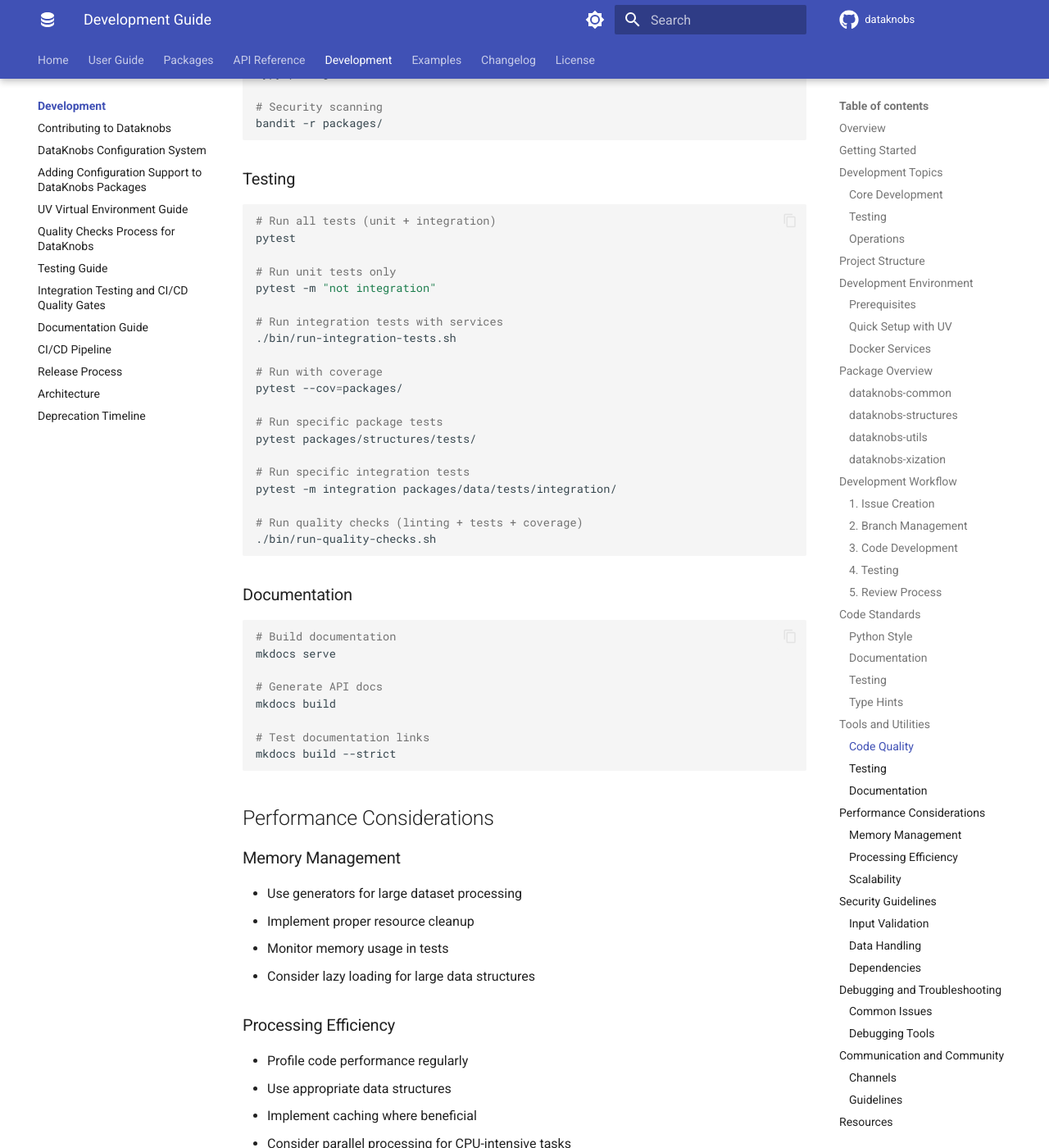
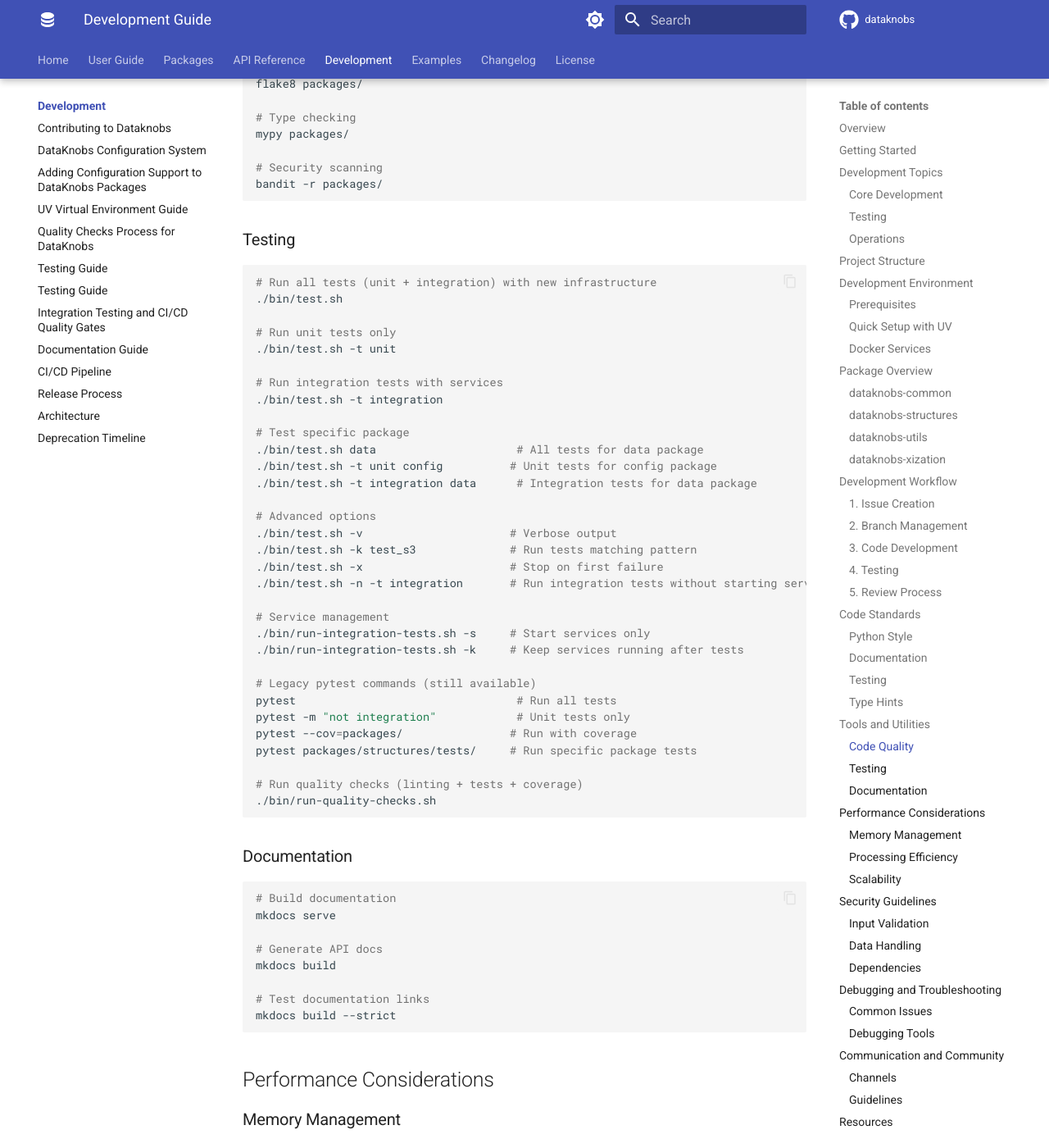
Before and after one commit to KBS-Labs/dataknobs, an MkDocs documentation site: the page built from docs/development/index.md, in a window 1280 px wide and 1400 px high, scrolled down 5995 px. Shown: the whole window at 82% size. Built offline with MkDocs 1.6.1 and Material for MkDocs 9.7.7, drawn with Linux system fonts in a browser that asks for light colours; comment, search, counter and statistics services are not loaded; the version menu is left out; some of the changed text lies outside the part shown.

Commit message:
Fixed/added tests, code, testing infrastructure, and documentation

````diff
--- a/docs/development/index.md
+++ b/docs/development/index.md
@@ -32,6 +32,7 @@
 
 ### Testing
 - **[Testing Guide](testing.md)** - Testing strategies, frameworks, and best practices
+- **[Testing Commands](testing-guide.md)** - Practical guide to running tests with the new test infrastructure
 - **[Integration Testing & CI](integration-testing-ci.md)** - Integration testing with real services and CI/CD quality gates
 
 ### Operations
@@ -82,10 +83,12 @@
 # Run quality checks before PRs (includes integration tests)
 ./bin/run-quality-checks.sh
 
-# Or run specific test types
-pytest                                  # Run all tests
-pytest -m "not integration"             # Unit tests only
-./bin/run-integration-tests.sh         # Integration tests with services
+# Or run specific test types with the new test infrastructure
+./bin/test.sh                          # Run all tests (unit + integration)
+./bin/test.sh -t unit                  # Unit tests only
+./bin/test.sh -t integration           # Integration tests with services
+./bin/test.sh data                     # Test specific package
+./bin/run-integration-tests.sh -s      # Start services for manual testing
 ```
 
 ### Docker Services
@@ -226,23 +229,35 @@
 
 ### Testing
 ```bash
-# Run all tests (unit + integration)
-pytest
+# Run all tests (unit + integration) with new infrastructure
+./bin/test.sh
 
 # Run unit tests only
-pytest -m "not integration"
+./bin/test.sh -t unit
 
 # Run integration tests with services
-./bin/run-integration-tests.sh
+./bin/test.sh -t integration
 
-# Run with coverage
-pytest --cov=packages/
+# Test specific package
+./bin/test.sh data                     # All tests for data package
+./bin/test.sh -t unit config          # Unit tests for config package
+./bin/test.sh -t integration data      # Integration tests for data package
 
-# Run specific package tests
-pytest packages/structures/tests/
+# Advanced options
+./bin/test.sh -v                      # Verbose output
+./bin/test.sh -k test_s3              # Run tests matching pattern
+./bin/test.sh -x                      # Stop on first failure
+./bin/test.sh -n -t integration       # Run integration tests without starting services
 
-# Run specific integration tests
-pytest -m integration packages/data/tests/integration/
+# Service management
+./bin/run-integration-tests.sh -s     # Start services only
+./bin/run-integration-tests.sh -k     # Keep services running after tests
+
+# Legacy pytest commands (still available)
+pytest                                 # Run all tests
+pytest -m "not integration"            # Unit tests only
+pytest --cov=packages/                # Run with coverage
+pytest packages/structures/tests/     # Run specific package tests
 
 # Run quality checks (linting + tests + coverage)
 ./bin/run-quality-checks.sh
--- a/mkdocs.yml
+++ b/mkdocs.yml
@@ -121,6 +121,7 @@
     - development/uv-environment.md
     - development/quality-checks.md
     - development/testing.md
+    - development/testing-guide.md
     - development/integration-testing-ci.md
     - development/documentation-guide.md
     - development/ci-cd.md
````
Also changed, not shown: docs/development/testing-guide.md (added, +242 -0 lines), 17 other files.
